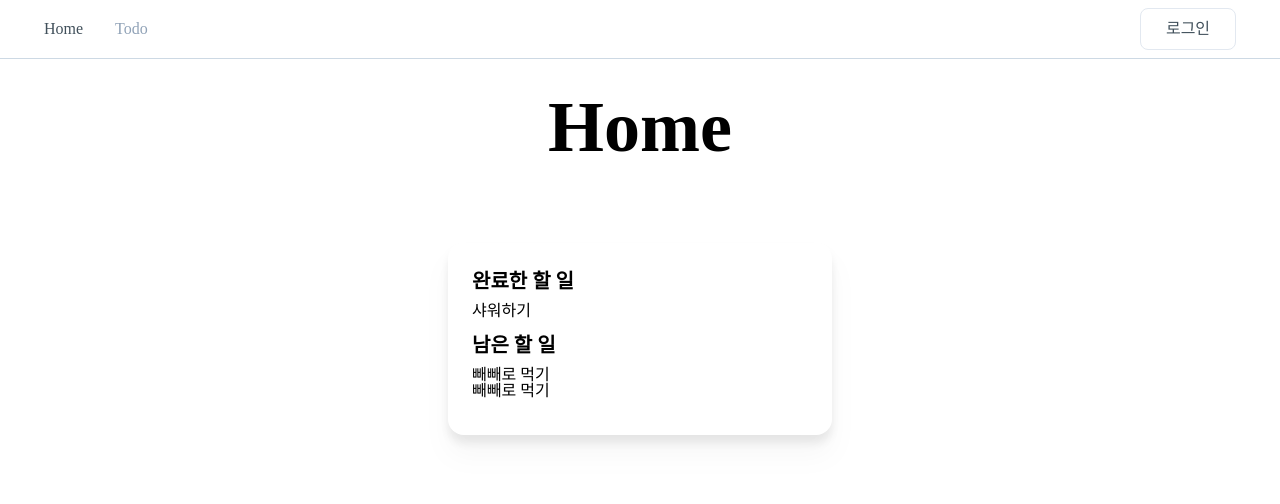
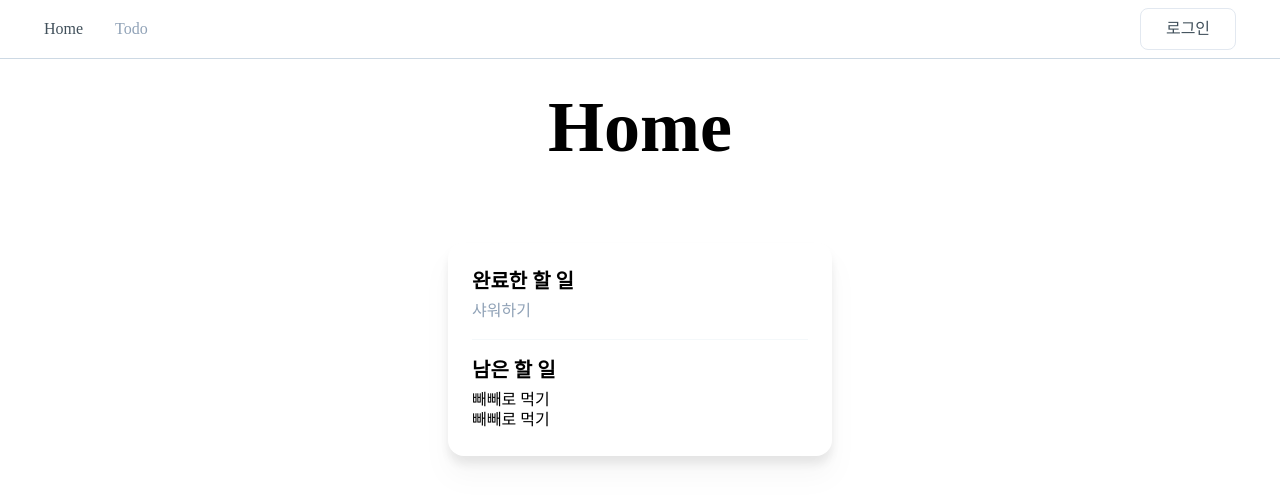
Before and after one commit to Nowdays-Goodnight-Cool-Niang/Frontend, a React (Vite) app: page / in a window 1280 px wide. Shown: the top 504 px of the page. Built offline with nearby package versions, Linux system fonts and the light colour scheme.

Commit message:
style: 💄 투두보드 색상 적용

```diff
--- a/src/components/home/BoardList.tsx
+++ b/src/components/home/BoardList.tsx
@@ -6,9 +6,11 @@ interface IBoardListProps {
 
 function BoardList({ todos }: IBoardListProps) {
   return (
-    <ul className="mb-3 flex w-full flex-col justify-between">
+    <ul className="flex w-full flex-col justify-between">
       {todos.map((todo) => (
-        <li key={todo.id}>{todo.content}</li>
+        <li className={`mb-1 ${todo.isDone ? 'text-gray-200' : ''}`} key={todo.id}>
+          {todo.content}
+        </li>
       ))}
     </ul>
   );
--- a/src/components/home/TodoBoard.tsx
+++ b/src/components/home/TodoBoard.tsx
@@ -9,6 +9,7 @@ function TodoBoard() {
     <div className="mt-12 w-96 rounded-2xl bg-white p-6 drop-shadow-xl">
       <h2 className="mb-2 text-xl font-bold">완료한 할 일</h2>
       <BoardList todos={completeTodos} />
+      <hr className="my-4 border-gray-50" />
       <h2 className="mb-2 text-xl font-bold">남은 할 일</h2>
       <BoardList todos={remainingTodos} />
     </div>
```
